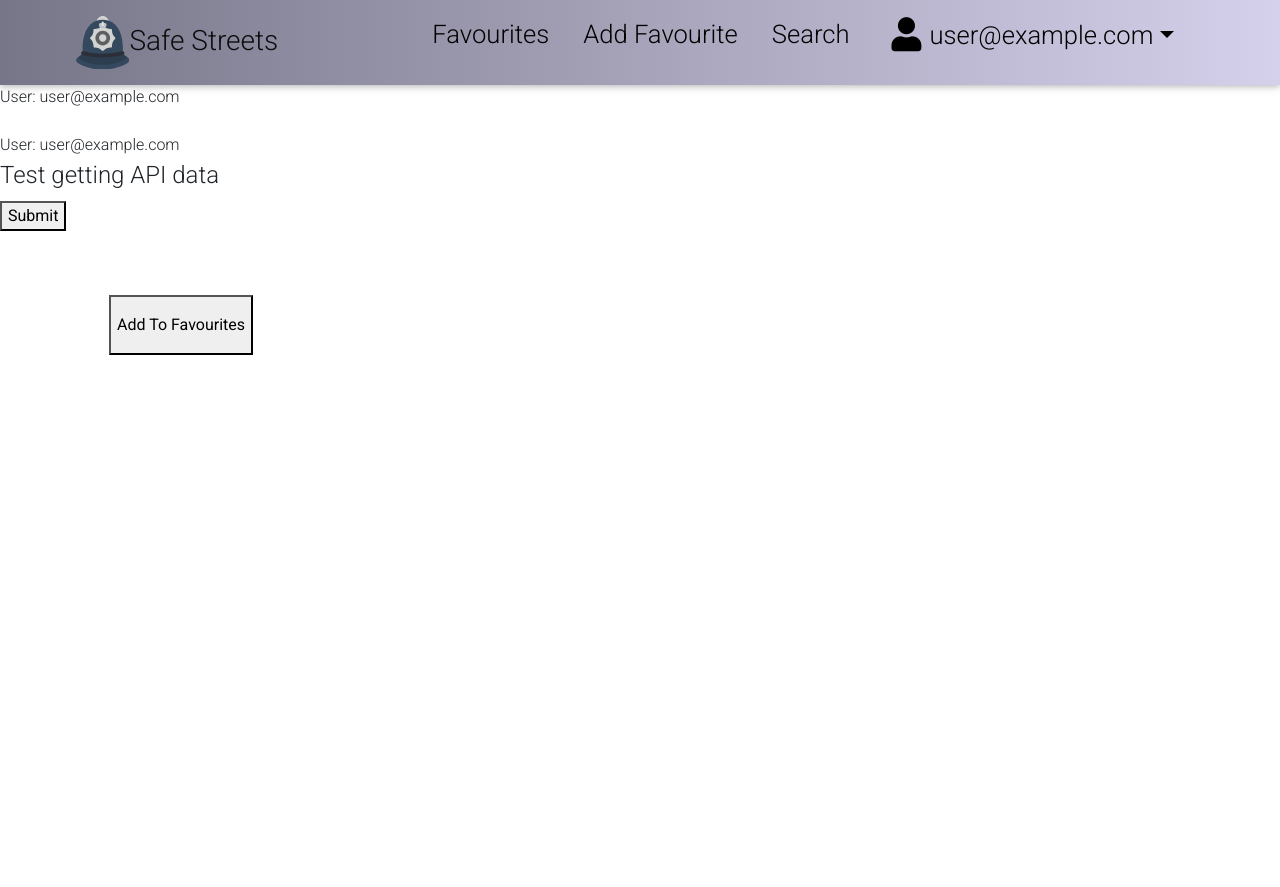
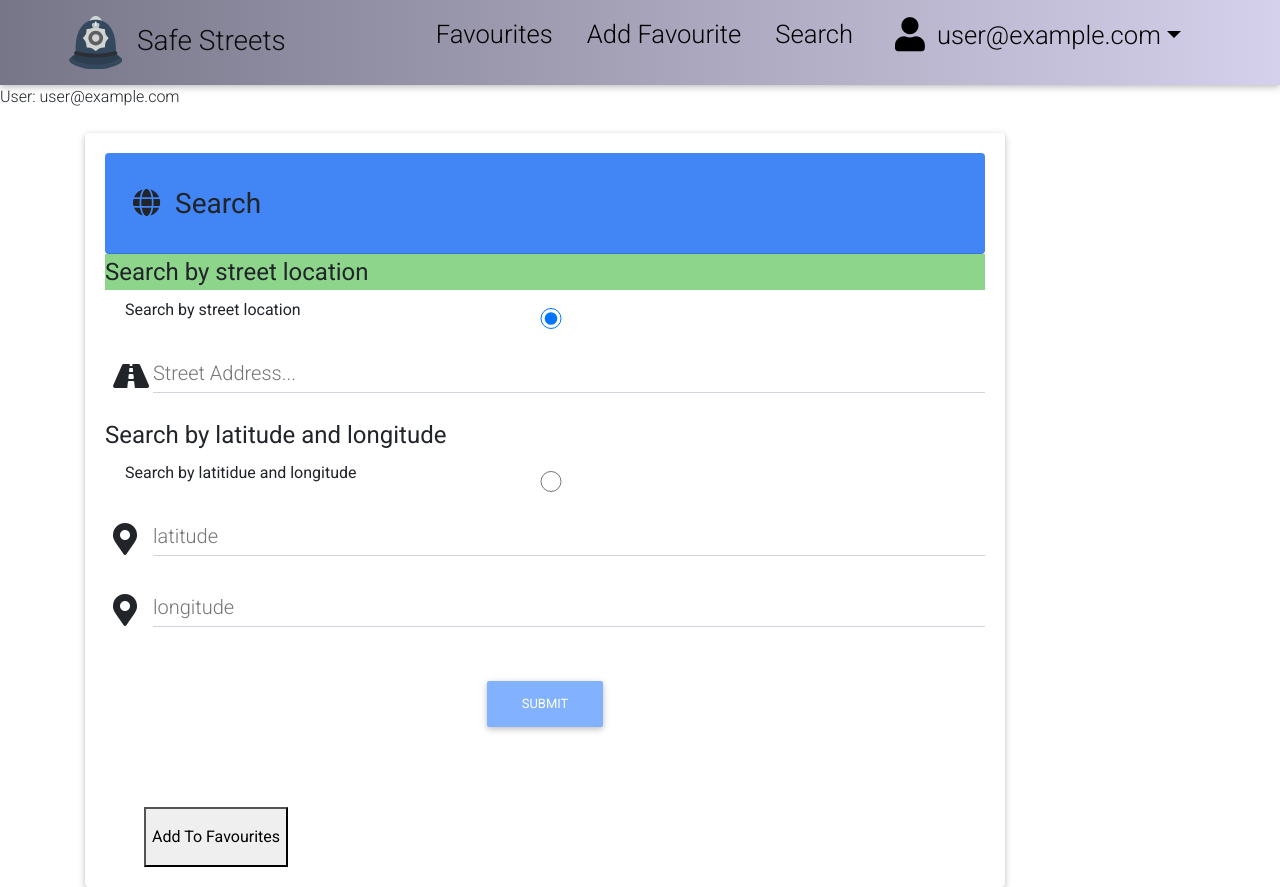
Before and after one commit to 15014370uhi/safe-streets, a React (Create React App) app: page /search in a window 1280 px wide. Before the commit the page ends 800 px from the top, so only its background shows below. Built offline with nearby package versions, Linux system fonts and the light colour scheme; no server answers; sample sign-in values are in the browser's storage.

Commit message:
Search form first iteration

```diff
--- a/src/App.css
+++ b/src/App.css
@@ -15,6 +15,11 @@
   font-size: 1.75rem;
   cursor: pointer;
   padding-right: 0.1rem;
+  transition: all 1s ease;
+}
+
+.navbar-logo-span {
+  padding-right: 15px;
 }
 
 .fa-firstdraft {
@@ -64,15 +69,44 @@
   color: #fff;
 }
 
-.fa, .fas {
+.fa,
+.fas {
   padding: 0.5rem;
 }
 
+#userIcon {
+  padding-right: 12px;
+}
 
-i.far.fa-trash-alt.fa-lg:hover{
+#dropdownLogoutIcon {
+  padding-right: 12px;
+  margin-top: 10px;
+}
+
+#dropdownProfileIcon {
+  padding-right: 12px;
+}
+
+.dropdown-text {
+  font-size: 1.4rem;
+  margin-bottom: 8px;
+}
+
+.notSelectedFieldSet {
+  background-color: rgba(255, 255, 255, 0.911);
+}
+
+.selectedFieldSet {
+  background-color: rgba(47, 179, 42, 0.548);
+}
+
+.MDBInput > label {
+  font-size: 5rem;
+}
+
+i.far.fa-trash-alt.fa-lg:hover {
   cursor: pointer;
 }
-
 
 .mapPreview {
   width: 100%;
@@ -128,12 +162,12 @@ i.far.fa-trash-alt.fa-lg:hover{
     position: absolute;
     top: 0;
     left: 0;
-    transform: translate(25%, 50%);
+    transition: all 1s ease;
+    transform: translate(80%, 15%);
     padding-bottom: 1 rem;
     cursor: pointer;
-  padding-right: 0.1rem;
+    padding-right: 0.1rem;
   }
-
 
   .menu-icon {
     display: block;
@@ -173,8 +207,22 @@ i.far.fa-trash-alt.fa-lg:hover{
     display: none;
   }
 
-  i.far.fa-trash-alt.fa-lg:hover{
+  i.far.fa-trash-alt.fa-lg:hover {
     cursor: pointer;
   }
 
 }
+
+.searchRadio {
+  float: right;
+  margin: 10px;
+  box-shadow: none;
+  height: 1.3em;
+}
+
+.radiodiv {
+  margin-top: 3px;
+  margin-right: 2px;
+  display: inline-block;
+  overflow: hidden;
+}
--- a/src/components/NavBar.jsx
+++ b/src/components/NavBar.jsx
@@ -16,20 +16,13 @@ const NavBar = props => {
   const handleClick = () => setClick (!click);
   const closeMobileMenu = () => setClick (false);
 
-  //const [localFavouritesTotal, setLocalFavouritesTotal] = useState([]);
-	//const [localUserName, setLocalUserName] = useState(null);
-	//const [localDisplayName, setLocalDisplayName] = useState(null);
-
-
-
-	useEffect(() => {
+  useEffect (() => {
     // getUserDetails();
     // eslint-disable-next-line react-hooks/exhaustive-deps
   }, []);
 
   // Function which retrieves the favourites for a user
   // If user missing, exit
-
 
   // const getUserDetails = async () => {
   //   console.log("Running getUserDetails in navbar");
@@ -50,18 +43,18 @@ const NavBar = props => {
   //     }
   // };
 
-
-
   //TODO replace all with Navbar stuff
   return (
     <Navbar>
       <Navbar.Brand as={Link} to="/" className="navbar-logo">
+        <span className="navbar-logo-span">
           <Logo />
+        </span>
         Safe Streets
       </Navbar.Brand>
 
-      {user ? (
-		  <Nav>
+      {user
+        ? <Nav>
             <div className="menu-icon" onClick={handleClick}>
               <i className={click ? 'fas fa-times' : 'fas fa-bars'} />
             </div>
@@ -69,13 +62,21 @@ const NavBar = props => {
             <ul className={click ? 'nav-menu active' : 'nav-menu'}>
 
               <li className="nav-item">
-                <Nav.Link as={NavLink} to="/favourites" onClick={closeMobileMenu}>
-                  Favourites
+                <Nav.Link
+                  as={NavLink}
+                  to="/favourites"
+                  onClick={closeMobileMenu}
+                >
+                  Favourites{' '}
                 </Nav.Link>
               </li>
 
               <li className="nav-item">
-                <Nav.Link as={NavLink} to="/addFavourite" onClick={closeMobileMenu}>
+                <Nav.Link
+                  as={NavLink}
+                  to="/addFavourite"
+                  onClick={closeMobileMenu}
+                >
                   Add Favourite
                 </Nav.Link>
               </li>
@@ -89,27 +90,23 @@ const NavBar = props => {
               <NavDropdown
                 title={
                   <span>
-                    <i className="fa fa-user fa-lg" />
+                    <i id="userIcon" className="fa fa-user fa-lg" />
                     {user.email}
                   </span>
-                }
-              >
+                }              >
                 <DropdownItem as={Link} to="/profile" onClick={closeMobileMenu}>
-                  <i className="fas fa-envelope fa-lg" />
-                  Profile
+                  <i id="dropdownProfileIcon" className="fas fa-envelope fa-2x" />
+                  <label className="dropdown-text">Profile</label>
                 </DropdownItem>
                 <Dropdown.Divider />
                 <DropdownItem as={Link} to="/" onClick={() => auth.signOut ()}>
-                  <i className="fas fa-sign-out-alt fa-lg" />
-                  Logout
+                  <i id="dropdownLogoutIcon" className="fas fa-sign-out-alt fa-2x" />
+                  <label className="dropdown-text">Logout</label>
                 </DropdownItem>
-
               </NavDropdown>
             </ul>
           </Nav>
-	   ) : (
-
-		   <Nav>
+        : <Nav>
             <div className="menu-icon" onClick={handleClick}>
               <i className={click ? 'fas fa-times' : 'fas fa-bars'} />
             </div>
@@ -127,8 +124,7 @@ const NavBar = props => {
                 </Nav.Link>
               </li>
             </ul>
-          </Nav>
-	   )}
+          </Nav>}
     </Navbar>
   );
 };
--- a/src/components/Search.jsx
+++ b/src/components/Search.jsx
@@ -10,35 +10,77 @@ import MapDisplay from './MapDisplay';
 import uuid from 'react-uuid';
 import Container from 'react-bootstrap/Container';
 
+// Style components
+import {
+	MDBContainer,
+	MDBRow,
+	MDBCol,
+	MDBCard,
+	MDBCardBody,
+	MDBModalFooter,
+	MDBIcon,
+	MDBCardHeader,
+	MDBBtn,
+	MDBInput,
+	MDBFormInline,
+} from 'mdbreact';
+
 const Search = () => {
 	const user = useContext(UserContext); // Get User Context
 	const [responseData, setResponseData] = useState({});
 	const [message, setMessage] = useState('');
 	const [mapURL, setMapURL] = useState('');
-	const [location, setLocation] = useState('');
+
+	// User input search parameters
+	const [radioButton, setRadioButton] = useState(1); // Radio button
+
+	const [namedLocation, setNamedLocation] = useState('');
+	const [lat, setLat] = useState('');
+	const [lon, setLon] = useState('');
+
+	// Errors
+	const [error, setError] = useState(null);
 
 	const history = useHistory();
 
 	// TODO maybe push to map display page - or user a check mapResponse? ():() type of thing
-	//const {displayName, username, email} = user; // Deconstruct user document elements
-	//const [localFavouritesTotal, setLocalFavouritesTotal] = useState([]);
-	//const [localUserName, setLocalUserName] = useState(null);
-	// const [localDisplayName, setLocalDisplayName] = useState(null);
 
 	// TODO show search form but have it minimise? or hide or something - or tab thing but
 	// TODO jump tot he new tab
+	// TODO Loading animation for map load -needs improvements for map loading
 
 	useEffect(() => {}, []);
+
+	// Handler for radio button selection change
+	const radioClickedHandler = (buttonNumber) => {
+		setRadioButton(buttonNumber);
+	};
+
+	// Function to handle user form input
+	const onChangeHandler = (e) => {
+		const {name, value} = e.currentTarget;
+
+		// If namedLocation input set namedLocation
+		if (name === 'namedLocation') {
+			setNamedLocation(value);
+			console.log('namedlocation state: ' + namedLocation);
+		} else if (name === 'lat') {
+			// If latitude input, set lat state
+			setLat(value);
+			//console.log("lat input: " + value);
+			console.log('lat state: ' + lat);
+		} else {
+			// If longitude input, set lon state
+			setLon(value);
+			//	console.log("lon input: " + value);
+			console.log('lon state: ' + lon);
+		}
+	};
 
 	// fetches stock data based on parameters
 	const fetchData = async (e) => {
 		e.preventDefault();
 		setMessage('Loading...');
-
-		// const searchLocation = 'Perth';
-		// const isNameSearch = true;
-		// const lat = 14.566848;
-		// const lon = -11.25456;
 
 		const payload = {
 			searchlocation: 'Perth',
@@ -51,6 +93,8 @@ const Search = () => {
 			.post('http://localhost:5000/api/map', payload)
 			.then((res) => {
 				setMessage(res.data.lat);
+				// TODO get the lat and long response and show on map screen as useful data?>
+				// TODO maybe have a special area for information about the map at side?
 				setMapURL(res.data.mapurl);
 			})
 			.catch((error) => {
@@ -61,14 +105,95 @@ const Search = () => {
 	// TODO maybe redirect to some map dispay component - OR - REPLACE form with map>?
 	// TODO Or copy what i did with other assignment and use tabs
 	return (
-		<React.Fragment>
-			<div>
-				User: {user.email}
+		<MDBContainer>
+			<MDBRow>
+				<MDBCol size="12" sm="10">
+					<MDBCard>
+						<MDBCardBody>
+							<MDBCardHeader className="form-header bg-primary rounded">
+								<h3 className="my-3">
+									<MDBIcon icon="globe" /> Search
+								</h3>
+							</MDBCardHeader>
 							<form onSubmit={fetchData}>
-					<fieldset>
-						<legend>Test getting API data</legend>
-						<button type="submit">Submit</button>
+								<fieldset id="searchByStreet">
+									<div className="radioDiv">
+										<legend className={radioButton === 1 ? 'selectedFieldSet': 'notSelectedFieldSet'}>
+											Search by street location
+										</legend>
+
+
+										<MDBInput
+											gap
+											onClick={(e) => {radioClickedHandler(1);}}
+											checked={radioButton === 1}
+											type="radio"
+											className="searchRadio"
+											containerClass="mr-5"
+											id="searchRadioStreet"
+											label ="Search by street location"
+										/>
+
+									</div>
+									<MDBInput
+										label=" Street Address..."
+										size="lg"
+										icon="road"
+										group
+										type="text"
+										name="namedLocation"
+										value={namedLocation}
+										onChange={(e) => onChangeHandler(e)}
+									/>
 								</fieldset>
+
+								<fieldset id="searchByLatlon">
+									<legend className={radioButton === 0 ? 'selectedFieldSet': 'notSelectedFieldSet'}>
+										Search by latitude and longitude
+									</legend>
+									<MDBInput
+										label="Search by latitidue and longitude"
+										gap
+										onClick={(e) => {radioClickedHandler(0);}}
+										checked={radioButton === 0}
+										type="radio"
+										className="searchRadio"
+										containerClass="mr-5"
+									/>
+									<MDBInput
+										label="latitude"
+										size="lg"
+										icon="map-marker-alt"
+										group
+										type="text"
+										name="lat"
+										value={lat}
+										onChange={(e) => onChangeHandler(e)}
+									/>
+									<MDBInput
+										label="longitude"
+										size="lg"
+										icon="map-marker-alt"
+										group
+										type="text"
+										name="lon"
+										value={lon}
+										onChange={(e) => onChangeHandler(e)}
+									/>
+								</fieldset>
+								<div className="text-center mt-4">
+									{error !== null && (
+										<div className="py-4 bg-red-600 w-full text-red text-center mb-3">
+											{error}
+										</div>
+									)}
+									<MDBBtn
+										color="light-blue"
+										className="mb-3"
+										type="submit">
+										Submit
+									</MDBBtn>
+								</div>
 							</form>
 							<br />
 							<p>{message}</p>
@@ -76,11 +201,12 @@ const Search = () => {
 							<Container>
 								<MapDisplay mapURL={mapURL} />
 							</Container>
-			</div>
-		</React.Fragment>
+						</MDBCardBody>
+					</MDBCard>
+				</MDBCol>
+			</MDBRow>
+		</MDBContainer>
 	);
 };
 
 export default Search;
-
-//<Image src={mapURL} />
```
Also changed, not shown: src/styles.css, 1 other file (tests, documents, lock files or other folders). Lines whose indentation alone changed are shown as unchanged.
